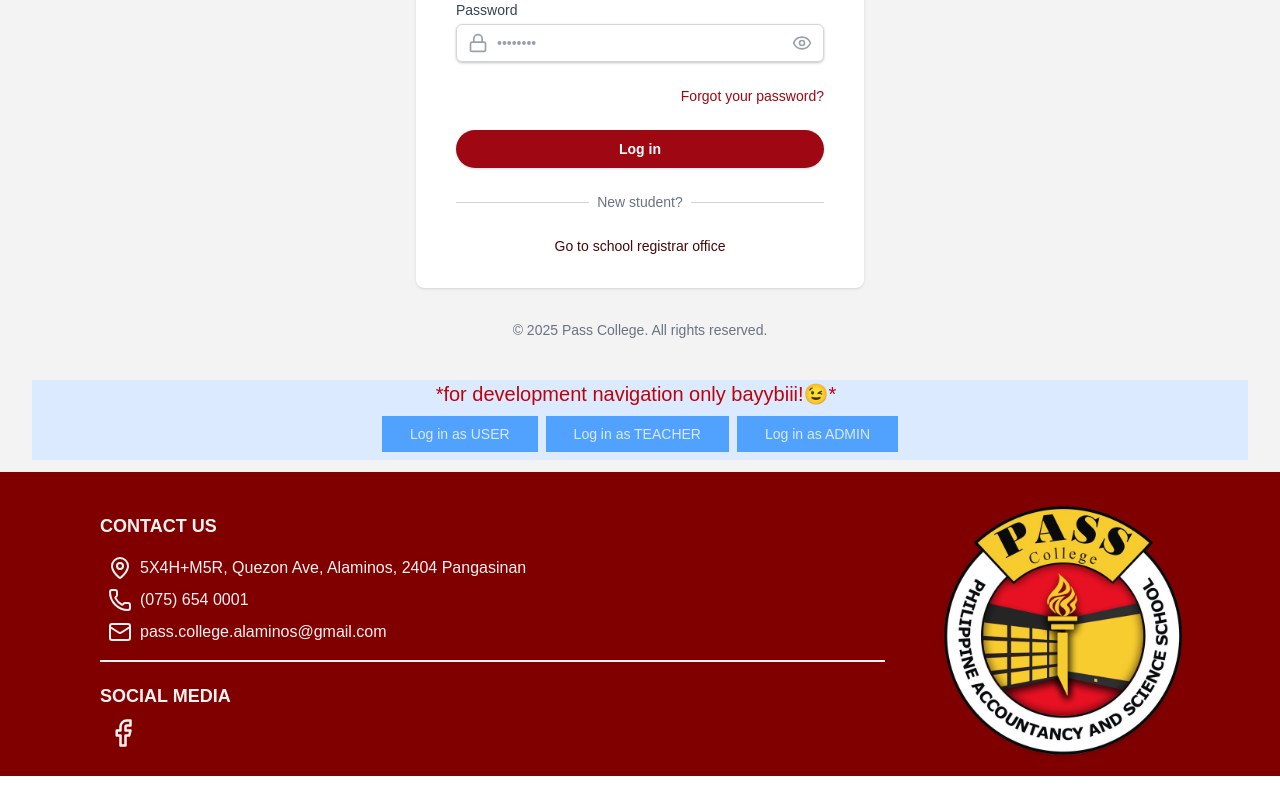
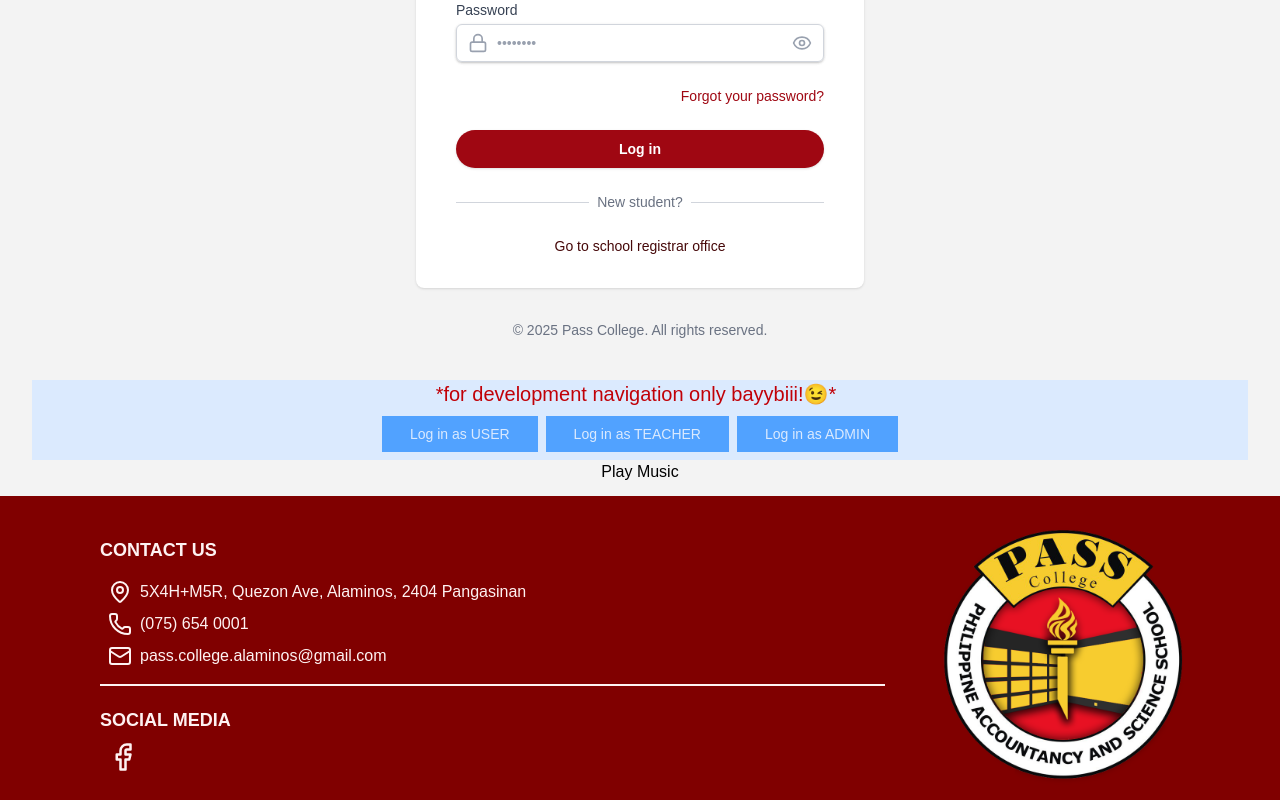
Before and after one commit to mjayhumilde/pass-college-official-website, a React (Vite) app: page /login in a window 1280 px wide. Shown: the part 449-1249 px from the top of the page. Before the commit the page ends 1225 px from the top, so only its background shows below. Built offline with nearby package versions, Linux system fonts and the light colour scheme; a web font is replaced by a local one.

Commit message:
added a random music on login(will delete this in production its only here for fun :))

```diff
--- /dev/null
+++ b/src/components/MusicButton.jsx
@@ -0,0 +1,24 @@
+import React, { useState, useRef } from "react";
+import musicFile from "../assets/videos/Rob Deniel - Nandito Ako (Cover with Lyrics).mp3";
+
+const MusicButton = () => {
+  const [isPlaying, setIsPlaying] = useState(false);
+  const audioRef = useRef(new Audio(musicFile));
+
+  const toggleMusic = () => {
+    if (isPlaying) {
+      audioRef.current.pause();
+    } else {
+      audioRef.current.play();
+    }
+    setIsPlaying(!isPlaying);
+  };
+
+  return (
+    <button onClick={toggleMusic}>
+      {isPlaying ? "Pause Music" : "Play Music"}
+    </button>
+  );
+};
+
+export default MusicButton;
--- a/src/pages/Login.jsx
+++ b/src/pages/Login.jsx
@@ -3,6 +3,7 @@ import { useEffect, useState } from "react";
 import { Eye, EyeOff, Mail, Lock, User, AlertTriangle } from "lucide-react";
 import logo from "../assets/images/pass_log-removebg-preview.png";
 import { useNavigate } from "react-router-dom";
+import MusicButton from "../components/MusicButton";
 
 export default function Login() {
   const [email, setEmail] = useState("");
@@ -223,6 +224,7 @@ export default function Login() {
           </button>
         </div>
       </div>
+      <MusicButton />
     </div>
   );
 }
```
Also changed, not shown: 1 other file (tests, documents, lock files or other folders).
